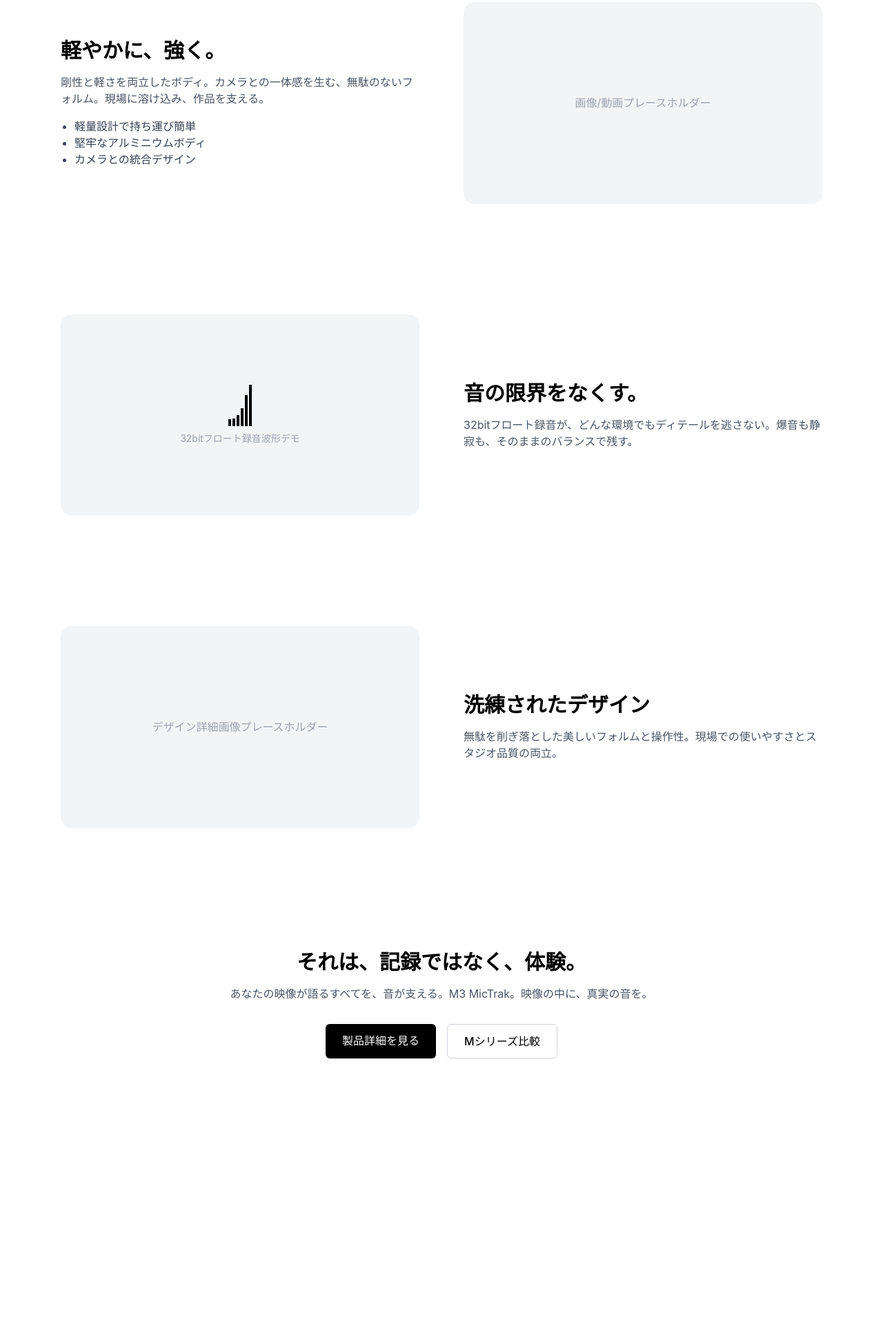
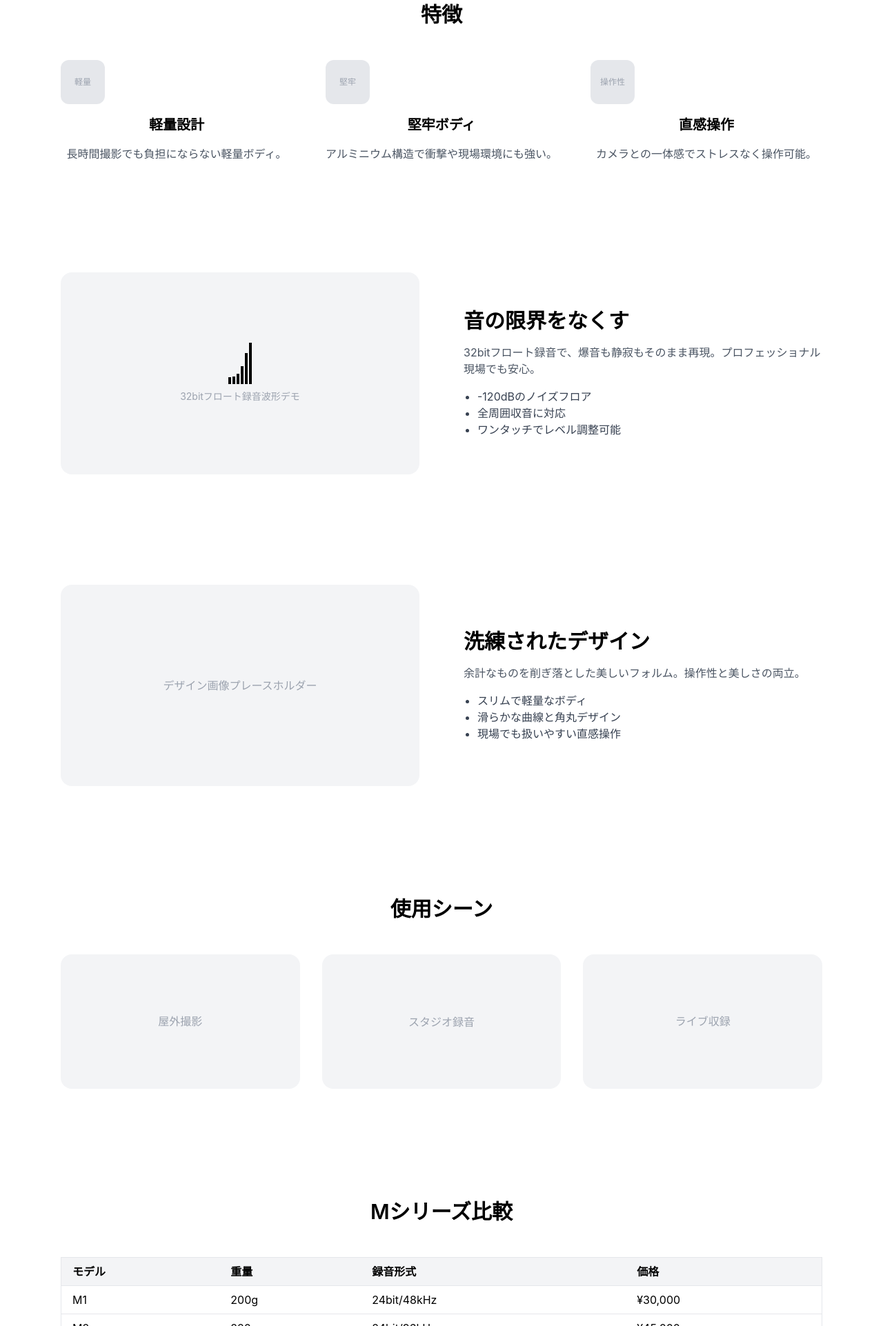
Before and after one commit to kitamura-hub/ZOOM-M3-MicTrack, a plain HTML site: page index.html in a window 1280 px wide. Shown: the part 877-2800 px from the top of the page at 69% size. Before the commit the page ends 2508 px from the top, so only its background shows below. Drawn offline with nearby package versions, Linux system fonts and the light colour scheme.

Commit message:
Update index.html

```diff
--- a/index.html
+++ b/index.html
@@ -19,6 +19,8 @@
   .wave div:nth-child(5){animation-delay:0.4s;}
   .wave div:nth-child(6){animation-delay:0.5s;}
   @keyframes waveAnim {0%,100%{height:10px;}50%{height:60px;}}
+  .btn-hover:hover { transform: scale(1.05); transition: transform 0.3s; }
+  .icon-placeholder { width:64px; height:64px; background:#E5E7EB; border-radius:12px; display:flex; align-items:center; justify-content:center; font-size:0.75rem; color:#9CA3AF; }
 </style>
 </head>
 <body>
@@ -32,25 +34,31 @@
       <h1 class="text-4xl md:text-6xl font-bold mb-4">すべての瞬間を、ありのままに。</h1>
       <h2 class="text-xl md:text-3xl mb-6">M3 MicTrak カメラの上に、スタジオを。</h2>
       <div class="flex justify-center gap-4">
-        <a href="#details" class="px-6 py-3 bg-black text-white rounded-md font-medium hover:bg-gray-800 transition">製品詳細を見る</a>
-        <a href="#compare" class="px-6 py-3 border border-gray-300 rounded-md font-medium hover:bg-gray-100 transition">Mシリーズ比較</a>
+        <a href="#details" class="px-6 py-3 bg-black text-white rounded-md font-medium btn-hover">製品詳細を見る</a>
+        <a href="#compare" class="px-6 py-3 border border-gray-300 rounded-md font-medium btn-hover">Mシリーズ比較</a>
       </div>
     </div>
   </section>
 
   <!-- Features Section -->
-  <section id="details" class="max-w-6xl mx-auto px-6 py-20 grid grid-cols-1 lg:grid-cols-2 gap-16 items-center">
-    <div class="fade-in space-y-4">
-      <h3 class="text-3xl font-semibold">軽やかに、強く。</h3>
-      <p class="text-gray-600">剛性と軽さを両立したボディ。カメラとの一体感を生む、無駄のないフォルム。現場に溶け込み、作品を支える。</p>
-      <ul class="list-disc pl-5 text-gray-700">
-        <li>軽量設計で持ち運び簡単</li>
-        <li>堅牢なアルミニウムボディ</li>
-        <li>カメラとの統合デザイン</li>
-      </ul>
-    </div>
-    <div class="fade-in w-full aspect-video bg-gray-100 rounded-2xl flex items-center justify-center">
-      <span class="text-gray-400">画像/動画プレースホルダー</span>
+  <section id="details" class="max-w-6xl mx-auto px-6 py-20 space-y-12">
+    <h3 class="text-3xl font-semibold text-center fade-in">特徴</h3>
+    <div class="grid grid-cols-1 md:grid-cols-3 gap-12">
+      <div class="fade-in text-center space-y-4">
+        <div class="icon-placeholder">軽量</div>
+        <h4 class="font-semibold text-xl">軽量設計</h4>
+        <p class="text-gray-600">長時間撮影でも負担にならない軽量ボディ。</p>
+      </div>
+      <div class="fade-in text-center space-y-4">
+        <div class="icon-placeholder">堅牢</div>
+        <h4 class="font-semibold text-xl">堅牢ボディ</h4>
+        <p class="text-gray-600">アルミニウム構造で衝撃や現場環境にも強い。</p>
+      </div>
+      <div class="fade-in text-center space-y-4">
+        <div class="icon-placeholder">操作性</div>
+        <h4 class="font-semibold text-xl">直感操作</h4>
+        <p class="text-gray-600">カメラとの一体感でストレスなく操作可能。</p>
+      </div>
     </div>
   </section>
 
@@ -61,19 +69,84 @@
       <div class="text-gray-400 text-sm">32bitフロート録音波形デモ</div>
     </div>
     <div class="fade-in space-y-4">
-      <h3 class="text-3xl font-semibold">音の限界をなくす。</h3>
-      <p class="text-gray-600">32bitフロート録音が、どんな環境でもディテールを逃さない。爆音も静寂も、そのままのバランスで残す。</p>
+      <h3 class="text-3xl font-semibold">音の限界をなくす</h3>
+      <p class="text-gray-600">32bitフロート録音で、爆音も静寂もそのまま再現。プロフェッショナル現場でも安心。</p>
+      <ul class="list-disc pl-5 text-gray-700">
+        <li>-120dBのノイズフロア</li>
+        <li>全周囲収音に対応</li>
+        <li>ワンタッチでレベル調整可能</li>
+      </ul>
     </div>
   </section>
 
   <!-- Design Section -->
   <section class="max-w-6xl mx-auto px-6 py-20 grid grid-cols-1 lg:grid-cols-2 gap-16 items-center">
     <div class="fade-in w-full aspect-video bg-gray-100 rounded-2xl flex items-center justify-center">
-      <span class="text-gray-400">デザイン詳細画像プレースホルダー</span>
+      <span class="text-gray-400">デザイン画像プレースホルダー</span>
     </div>
     <div class="fade-in space-y-4">
       <h3 class="text-3xl font-semibold">洗練されたデザイン</h3>
-      <p class="text-gray-600">無駄を削ぎ落とした美しいフォルムと操作性。現場での使いやすさとスタジオ品質の両立。</p>
+      <p class="text-gray-600">余計なものを削ぎ落とした美しいフォルム。操作性と美しさの両立。</p>
+      <ul class="list-disc pl-5 text-gray-700">
+        <li>スリムで軽量なボディ</li>
+        <li>滑らかな曲線と角丸デザイン</li>
+        <li>現場でも扱いやすい直感操作</li>
+      </ul>
+    </div>
+  </section>
+
+  <!-- Scenes Section -->
+  <section class="max-w-6xl mx-auto px-6 py-20 space-y-12">
+    <h3 class="text-3xl font-semibold text-center fade-in">使用シーン</h3>
+    <div class="grid grid-cols-1 md:grid-cols-3 gap-8">
+      <div class="fade-in aspect-video bg-gray-100 rounded-2xl flex items-center justify-center">
+        <span class="text-gray-400">屋外撮影</span>
+      </div>
+      <div class="fade-in aspect-video bg-gray-100 rounded-2xl flex items-center justify-center">
+        <span class="text-gray-400">スタジオ録音</span>
+      </div>
+      <div class="fade-in aspect-video bg-gray-100 rounded-2xl flex items-center justify-center">
+        <span class="text-gray-400">ライブ収録</span>
+      </div>
+    </div>
+  </section>
+
+  <!-- Comparison Section -->
+  <section id="compare" class="max-w-6xl mx-auto px-6 py-20 space-y-12 fade-in">
+    <h3 class="text-3xl font-semibold text-center">Mシリーズ比較</h3>
+    <table class="w-full table-auto border border-gray-200 text-left">
+      <thead>
+        <tr class="bg-gray-100">
+          <th class="px-4 py-2">モデル</th>
+          <th class="px-4 py-2">重量</th>
+          <th class="px-4 py-2">録音形式</th>
+          <th class="px-4 py-2">価格</th>
+        </tr>
+      </thead>
+      <tbody>
+        <tr class="border-t">
+          <td class="px-4 py-2">M1</td>
+          <td class="px-4 py-2">200g</td>
+          <td class="px-4 py-2">24bit/48kHz</td>
+          <td class="px-4 py-2">¥30,000</td>
+        </tr>
+        <tr class="border-t">
+          <td class="px-4 py-2">M2</td>
+          <td class="px-4 py-2">220g</td>
+          <td class="px-4 py-2">24bit/96kHz</td>
+          <td class="px-4 py-2">¥45,000</td>
+        </tr>
+        <tr class="border-t">
+          <td class="px-4 py-2 font-bold">M3</td>
+          <td class="px-4 py-2">240g</td>
+          <td class="px-4 py-2">32bitフロート</td>
+          <td class="px-4 py-2 font-bold">¥60,000</td>
+        </tr>
+      </tbody>
+    </table>
+    <div class="flex justify-center mt-8 gap-4">
+      <a href="#buy" class="px-6 py-3 bg-black text-white rounded-md font-medium btn-hover">購入する</a>
+      <a href="#details" class="px-6 py-3 border border-gray-300 rounded-md font-medium btn-hover">詳細を見る</a>
     </div>
   </section>
 
@@ -82,8 +155,8 @@
     <h3 class="text-3xl font-semibold">それは、記録ではなく、体験。</h3>
     <p class="text-gray-600 mt-4">あなたの映像が語るすべてを、音が支える。M3 MicTrak。映像の中に、真実の音を。</p>
     <div class="mt-8 flex justify-center gap-4">
-      <a href="#buy" class="px-6 py-3 bg-black text-white rounded-md font-medium hover:bg-gray-800 transition">製品詳細を見る</a>
-      <a href="#compare" class="px-6 py-3 border border-gray-300 rounded-md font-medium hover:bg-gray-100 transition">Mシリーズ比較</a>
+      <a href="#buy" class="px-6 py-3 bg-black text-white rounded-md font-medium btn-hover">製品詳細を見る</a>
+      <a href="#compare" class="px-6 py-3 border border-gray-300 rounded-md font-medium btn-hover">Mシリーズ比較</a>
     </div>
   </section>
 
```
